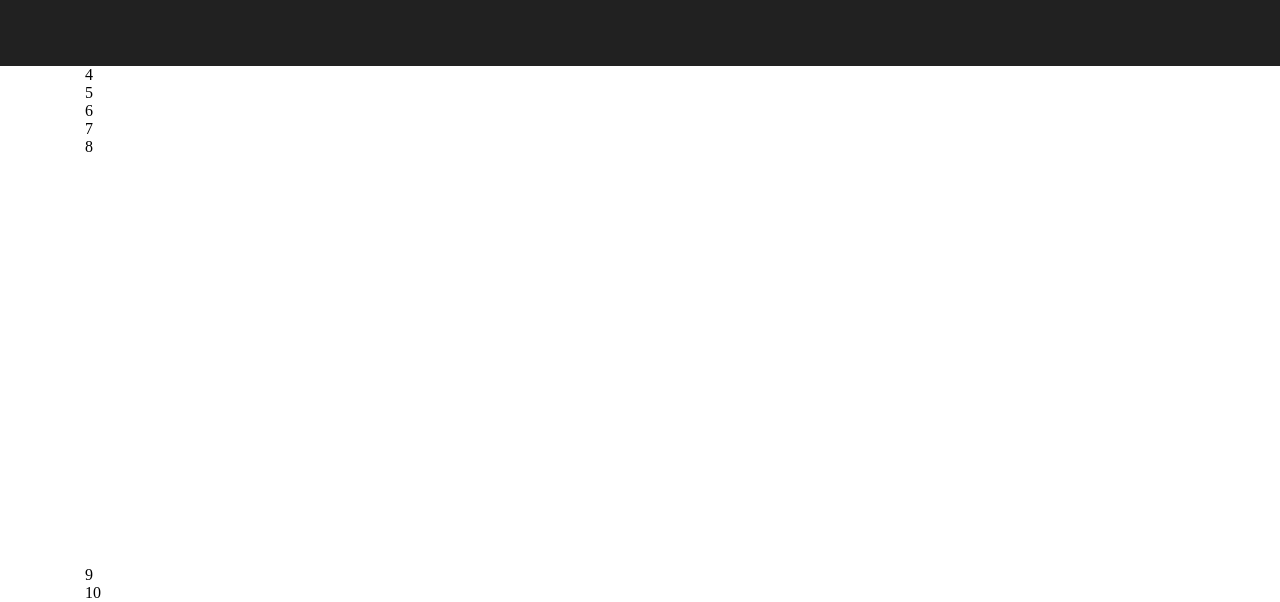
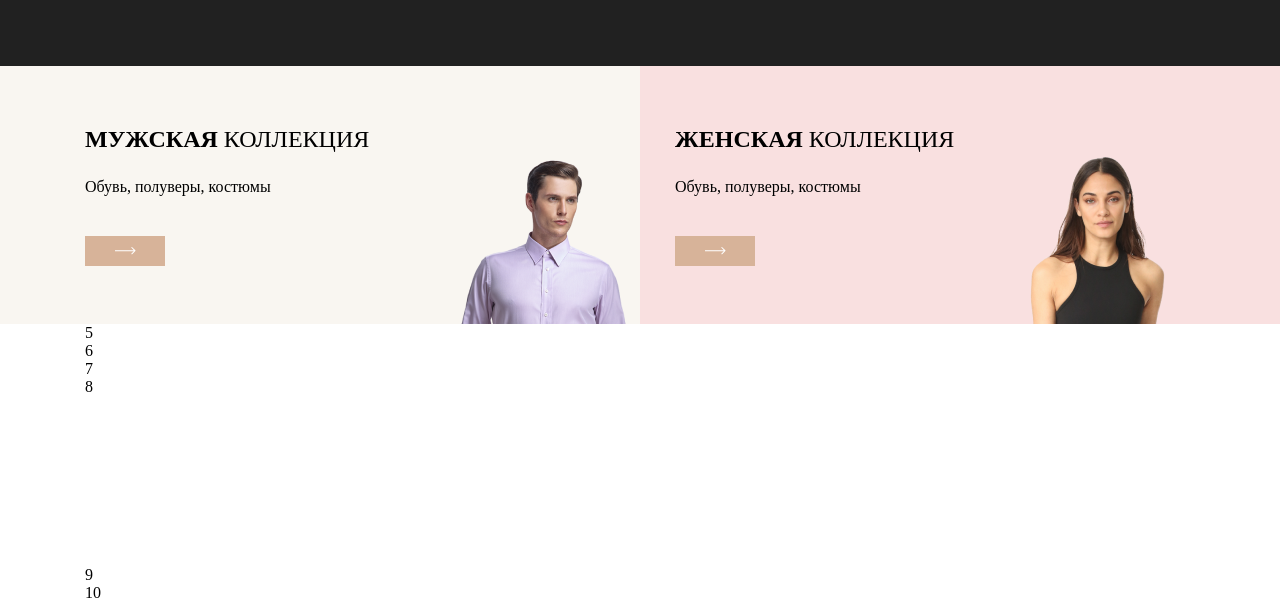
Before and after one commit to JuliaMuk/loop-bi113, a plain HTML site: page index.html in a window 1280 px wide. Shown: the part 198-800 px from the top of the page. Drawn offline with Linux system fonts and the light colour scheme; a web font is replaced by a local one.

Commit message:
верстка секции man-woman

```diff
--- a/css/style.css
+++ b/css/style.css
@@ -44,3 +44,56 @@ main {
 .delivery p {
     font-size: 21px;
 }
+
+/*---------section man-woman---------------*/
+.man-woman .container {
+    display: flex;
+    flex-direction: row;
+}
+
+.man,
+.woman{
+    width: 50%;
+    padding-top: 60px;
+    padding-bottom: 58px;
+}
+
+.man-woman h2 {
+    font-size: 24px;
+    text-transform: uppercase;
+    margin-bottom: 25px;
+}
+
+.man-woman h2 span {
+    font-weight: normal;
+}
+
+.man-woman a {
+    display: flex;
+    justify-content: center;
+    align-items: center;
+    background-color: #D7B399;
+    width: 80px;
+    height: 30px;
+    margin-top: 40px;
+}
+
+.man-woman a:hover,
+.man-woman a:focus {
+    background-color: #7e583c;
+}
+
+.man {
+   background: url(../img/man.png) no-repeat;
+   background-position-x: right;
+   background-position-y: bottom;
+}
+.woman {
+    padding-left: 35px;
+    background: url(../img/woman.png) no-repeat;
+   background-position-x: right;
+   background-position-y: bottom;
+}
+.man-woman {
+    background: linear-gradient(90deg, #F9F6F1 0%, #F9F6F1 50%, #F9E0E0 50%, #F9E0E0 100%);
+}
--- a/index.html
+++ b/index.html
@@ -30,7 +30,24 @@
         </section>
         <section class="man-woman">
             <div class="container">
-                4
+                <div class="man">
+                    <h2>МУЖСКАЯ <span>КОЛЛЕКЦИЯ</span></h2>
+                    <p>Обувь, полуверы, костюмы</p>
+                    <a href="">
+                        <svg width="21" height="8" viewBox="0 0 21 8" fill="none" xmlns="http://www.w3.org/2000/svg">
+                        <path d="M20.3536 4.03556C20.5488 3.8403 20.5488 3.52372 20.3536 3.32846L17.1716 0.146474C16.9763 -0.0487878 16.6597 -0.0487878 16.4645 0.146474C16.2692 0.341737 16.2692 0.658319 16.4645 0.853581L19.2929 3.68201L16.4645 6.51044C16.2692 6.7057 16.2692 7.02228 16.4645 7.21754C16.6597 7.4128 16.9763 7.4128 17.1716 7.21754L20.3536 4.03556ZM-4.37114e-08 4.18201L20 4.18201L20 3.18201L4.37114e-08 3.18201L-4.37114e-08 4.18201Z" fill="white"/>
+                        </svg>
+                    </a>
+                </div>
+                <div class="woman">
+                    <h2>Женская <span>КОЛЛЕКЦИЯ</span></h2>
+                    <p>Обувь, полуверы, костюмы</p>
+                    <a href="">
+                        <svg width="21" height="8" viewBox="0 0 21 8" fill="none" xmlns="http://www.w3.org/2000/svg">
+                        <path d="M20.3536 4.03556C20.5488 3.8403 20.5488 3.52372 20.3536 3.32846L17.1716 0.146474C16.9763 -0.0487878 16.6597 -0.0487878 16.4645 0.146474C16.2692 0.341737 16.2692 0.658319 16.4645 0.853581L19.2929 3.68201L16.4645 6.51044C16.2692 6.7057 16.2692 7.02228 16.4645 7.21754C16.6597 7.4128 16.9763 7.4128 17.1716 7.21754L20.3536 4.03556ZM-4.37114e-08 4.18201L20 4.18201L20 3.18201L4.37114e-08 3.18201L-4.37114e-08 4.18201Z" fill="white"/>
+                        </svg>
+                    </a>
+                </div>
             </div>
         </section>
         <section class="dress">
```
Also changed, not shown: img/man.png (added), img/woman.png (added).
